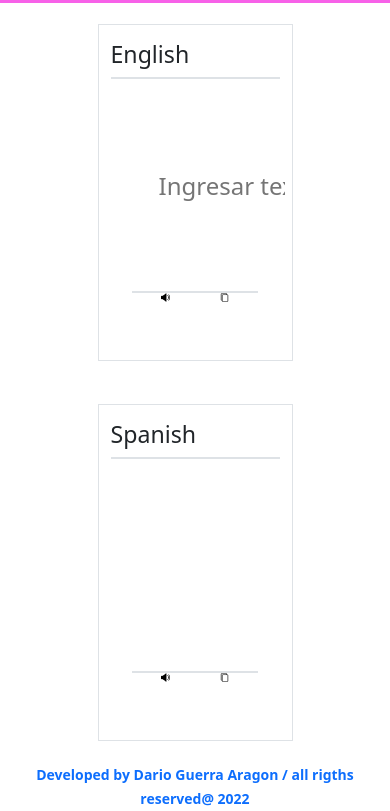
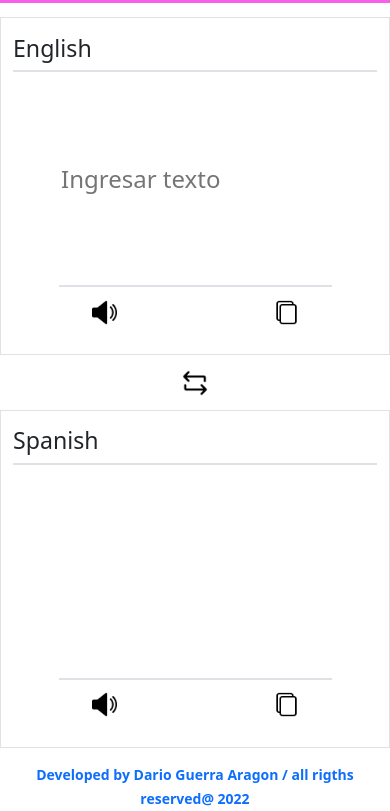
Before and after one commit to darioguerraaragon/translatePro, a plain HTML site: page index.html in a window 390 px wide. Shown: the part 33-844 px from the top of the page. Drawn offline with Linux system fonts and the light colour scheme.

Commit message:
rama terminada y lista para merge

```diff
--- a/index.html
+++ b/index.html
@@ -18,7 +18,7 @@
 
     <section class="container">
         <article class="d-flex flex-column justify-content-evenly align-items-center row">
-            <div class="col-6 border d-flex flex-column justify-content-evenly align-items-center">
+            <div class="col-6 border d-flex flex-column justify-content-evenly align-items-center spa">
                 <div class="w-100">
                     <h3 class="en_title">English</h3>
                     <div class="w-100 border"></div>
@@ -31,7 +31,7 @@
 
                 <div class="w-100 tools">
                     <div class="w-75 border mt-5 sep"></div>
-                    <div class="d-flex flex-row justify-content-evenly align-items-center w-100">
+                    <div class="d-flex flex-row justify-content-evenly align-items-center w-100 imgs ">
                         <img src="./imgs/volume (1).png" class="speaker-en">
                         <img src="./imgs/paste.png" id="copy">
                         <small class="text-primary d-none" id="copied">Copied!</small>
@@ -43,7 +43,7 @@
             <img src="./imgs/exchange.png" class="change" id="change">
 
 
-            <div class="col-6 border d-flex flex-column justify-content-evenly align-items-center">
+            <div class="col-6 border d-flex flex-column justify-content-evenly align-items-center spa">
                 <div class="w-100">
                     <h3 class="es_title">Spanish</h3>
                     <div class="w-100 border"></div>
@@ -55,7 +55,7 @@
 
                 <div class="w-100 tools">
                     <div class="w-75 border mt-5 sep"></div>
-                    <div class="d-flex flex-row justify-content-evenly align-items-center w-100">
+                    <div class="d-flex flex-row justify-content-evenly align-items-center w-100 imgs">
                         <img src="./imgs/volume (1).png" class="speaker-es">
                         <img src="./imgs/paste.png" id="copy2">
                         <small class="text-primary d-none" id="copied2">Copied!</small>
--- a/style.css
+++ b/style.css
@@ -73,3 +73,29 @@ article .col-6 {
 .change:hover {
     cursor: pointer;
 }
+
+/* responsive-branch */
+
+@media(max-width:800px){
+    .spa {
+        width: 100%;
+        min-height: 40vh;
+    }
+
+    .imgs{
+        min-height: 50%;
+        display: flex;
+        flex-flow: column wrap;
+        justify-content: space-evenly;
+        align-items: center;
+    }
+
+    .imgs img {
+        width: 25px;
+        margin: 0 auto;
+    }
+
+    .change {
+        width: 50px;
+    }
+}
```
